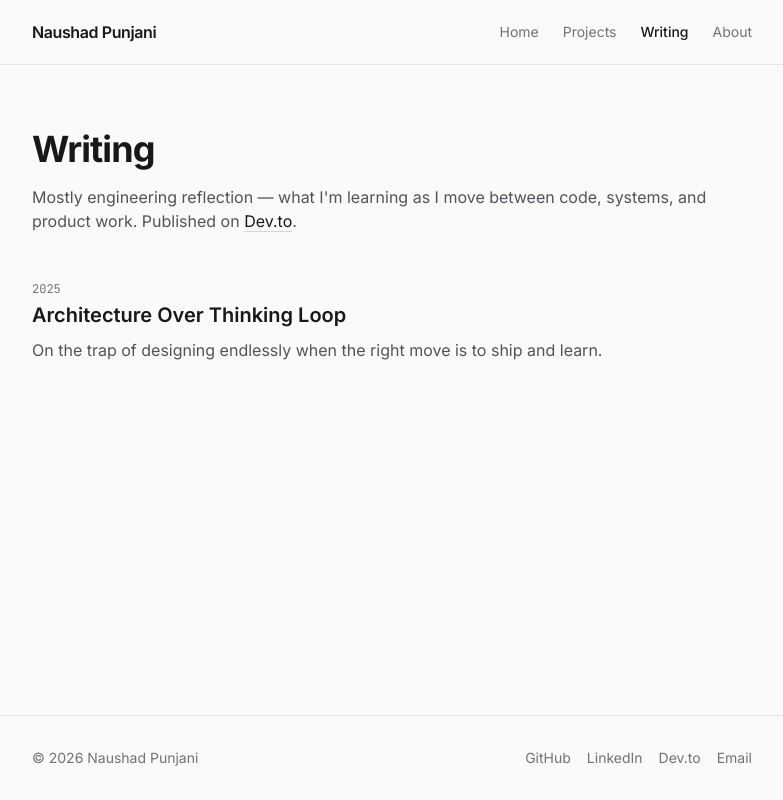
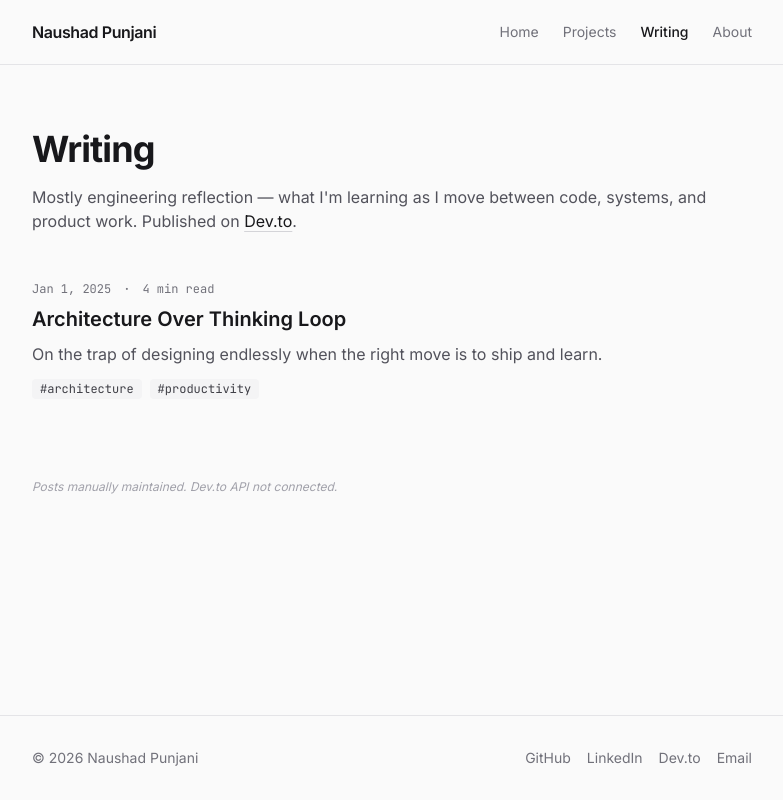
Before and after one commit to NaushadAP/naushadpunjani.com, a SvelteKit app: page /writing in a window 1280 px wide. Shown: the whole page, without its empty margins (248-1031 px from the left). Built offline with nearby package versions, Linux system fonts and the light colour scheme; no server answers.

Commit message:
auto fetch articles from Dev.to

```diff
--- /dev/null
+++ b/src/routes/writing/+page.server.js
@@ -0,0 +1,59 @@
+// Fetches your Dev.to articles via the public API.
+// Runs server-side on each page request (or at build time on Vercel).
+// If the API call fails or returns empty, we fall back to a hardcoded list.
+
+const DEV_TO_USERNAME = 'naushadap';
+
+/** @type {import('./$types').PageServerLoad} */
+export async function load({ fetch, setHeaders }) {
+  // Cache the response for an hour at the edge — Dev.to data doesn't change often,
+  // and we don't want to hit the API on every page view.
+  setHeaders({
+    'cache-control': 'public, max-age=0, s-maxage=3600'
+  });
+
+  const fallback = [
+    {
+      title: 'Architecture Over Thinking Loop',
+      description: 'On the trap of designing endlessly when the right move is to ship and learn.',
+      url: 'https://dev.to/',
+      published_at: '2025-01-01',
+      reading_time_minutes: 4,
+      tag_list: ['architecture', 'productivity'],
+      cover_image: null
+    }
+  ];
+
+  try {
+    const res = await fetch(
+      `https://dev.to/api/articles?username=${DEV_TO_USERNAME}&per_page=30`
+    );
+
+    if (!res.ok) {
+      console.warn(`Dev.to API returned ${res.status}, using fallback`);
+      return { posts: fallback, source: 'fallback' };
+    }
+
+    const data = await res.json();
+
+    if (!Array.isArray(data) || data.length === 0) {
+      return { posts: fallback, source: 'fallback' };
+    }
+
+    // Normalize the response — strip fields we don't need
+    const posts = data.map((post) => ({
+      title: post.title,
+      description: post.description,
+      url: post.url,
+      published_at: post.published_at,
+      reading_time_minutes: post.reading_time_minutes,
+      tag_list: post.tag_list || [],
+      cover_image: post.cover_image
+    }));
+
+    return { posts, source: 'devto' };
+  } catch (err) {
+    console.error('Dev.to fetch failed:', err);
+    return { posts: fallback, source: 'fallback' };
+  }
+}
--- a/src/routes/writing/+page.svelte
+++ b/src/routes/writing/+page.svelte
@@ -1,12 +1,19 @@
 <script>
-  const posts = [
-    {
-      title: 'Architecture Over Thinking Loop',
-      blurb: 'On the trap of designing endlessly when the right move is to ship and learn.',
-      href: 'https://dev.to/',
-      published: '2025'
-    }
-  ];
+  /** @type {import('./$types').PageData} */
+  export let data;
+
+  $: posts = data.posts;
+  $: usingLiveData = data.source === 'devto';
+
+  function formatDate(iso) {
+    if (!iso) return '';
+    const d = new Date(iso);
+    return d.toLocaleDateString('en-US', {
+      year: 'numeric',
+      month: 'short',
+      day: 'numeric'
+    });
+  }
 </script>
 
 <svelte:head>
@@ -17,18 +24,47 @@
 <section class="container-prose">
   <h1 class="text-3xl sm:text-4xl font-bold tracking-tight">Writing</h1>
   <p class="mt-4 text-ink-600">
-    Mostly engineering reflection — what I'm learning as I move between code, systems, and product work. Published on <a href="https://dev.to/" class="link">Dev.to</a>.
+    Mostly engineering reflection — what I'm learning as I move between code, systems, and product work.
+    Published on <a href="https://dev.to/naushadap" class="link">Dev.to</a>.
   </p>
 
-  <div class="mt-12 space-y-8">
+  <div class="mt-12 space-y-10">
     {#each posts as post}
-      <article>
-        <p class="text-xs text-ink-500 font-mono">{post.published}</p>
-        <h2 class="mt-1 font-semibold text-xl">
-          <a href={post.href} class="hover:text-ink-700">{post.title}</a>
+      <article class="border-b border-ink-200 pb-8 last:border-b-0">
+        <div class="flex items-center gap-3 text-xs text-ink-500 font-mono">
+          {#if post.published_at}
+            <span>{formatDate(post.published_at)}</span>
+          {/if}
+          {#if post.reading_time_minutes}
+            <span>·</span>
+            <span>{post.reading_time_minutes} min read</span>
+          {/if}
+        </div>
+
+        <h2 class="mt-2 font-semibold text-xl">
+          <a href={post.url} class="hover:text-ink-700">{post.title}</a>
         </h2>
-        <p class="mt-2 text-ink-600 leading-relaxed">{post.blurb}</p>
+
+        {#if post.description}
+          <p class="mt-2 text-ink-600 leading-relaxed">{post.description}</p>
+        {/if}
+
+        {#if post.tag_list && post.tag_list.length > 0}
+          <div class="mt-3 flex flex-wrap gap-2">
+            {#each post.tag_list as tag}
+              <span class="text-xs px-2 py-0.5 bg-ink-100 text-ink-700 rounded font-mono">
+                #{tag}
+              </span>
+            {/each}
+          </div>
+        {/if}
       </article>
     {/each}
   </div>
+
+  {#if !usingLiveData}
+    <p class="mt-12 text-xs text-ink-400 italic">
+      Posts manually maintained. Dev.to API not connected.
+    </p>
+  {/if}
 </section>
```
